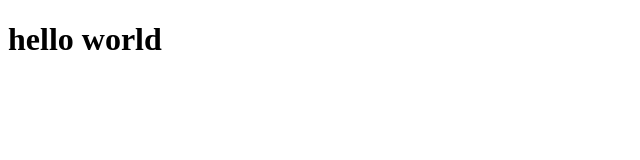
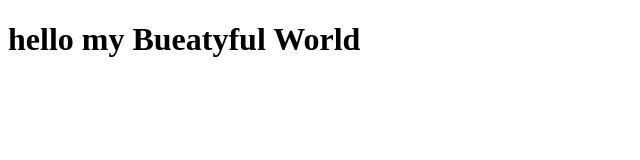
Before and after one commit to jayanthidorepalli/github-actions-practice, a plain HTML site: page index.html in a window 1280 px wide. Shown: the whole page, without its empty margins (0-640 px from the left). Drawn offline with Linux system fonts and the light colour scheme.

Commit message:
Update header text in index.html

```diff
--- a/index.html
+++ b/index.html
@@ -4,6 +4,6 @@
 	<title> My first page </title>
 </head>
 <body>
-	<h1>hello world </h1>
+	<h1>hello my Bueatyful World </h1>
 </body>
 </html>
```
